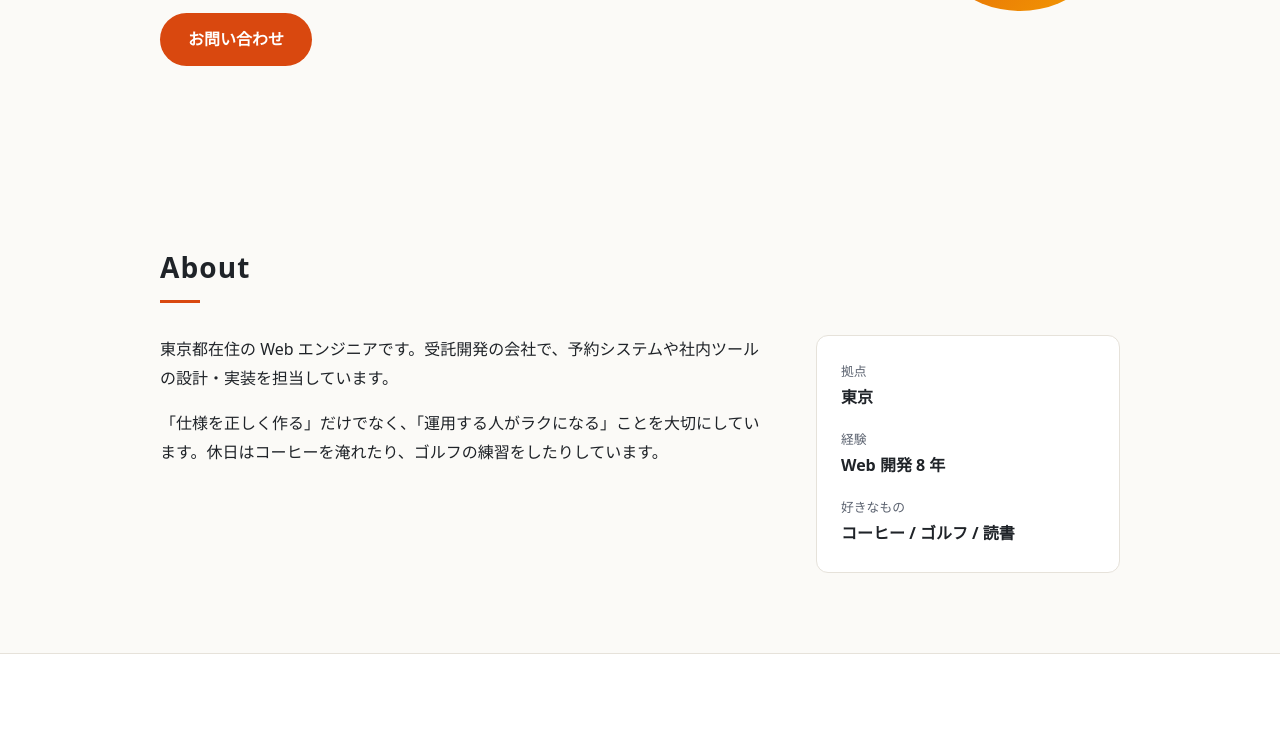
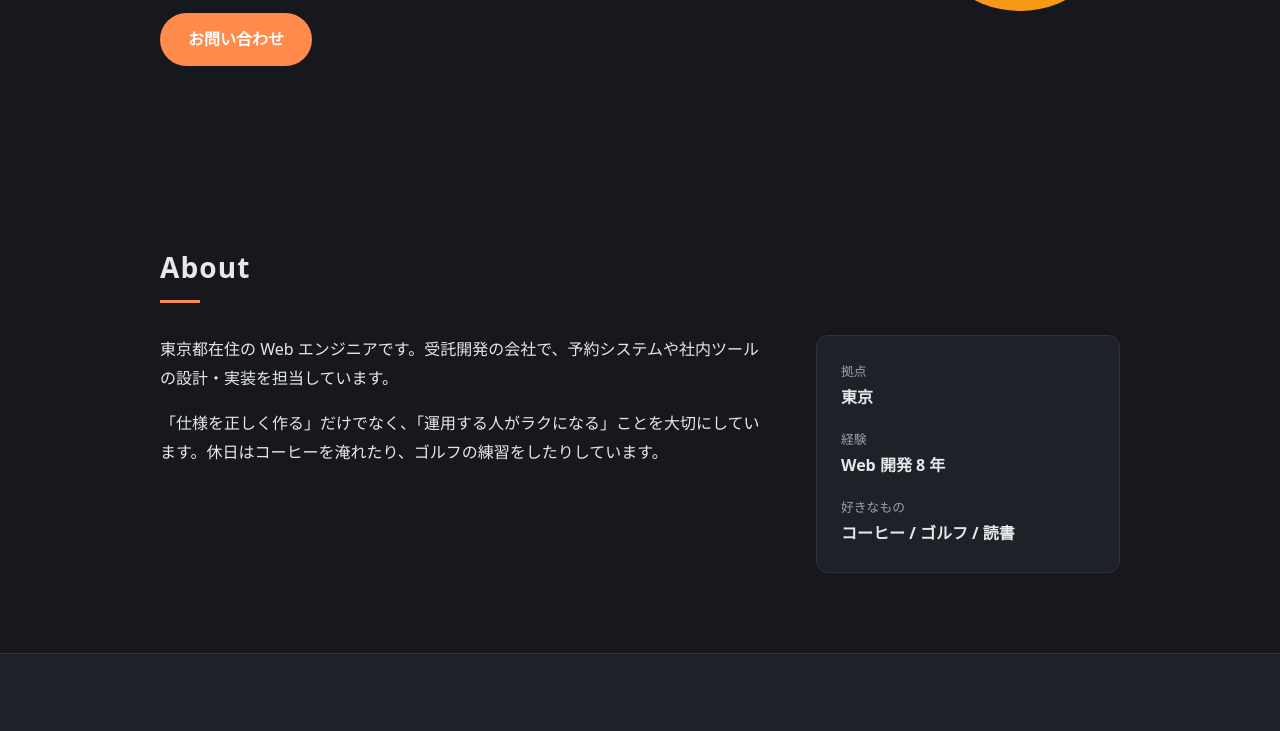
Before and after one commit to maaji-co-jp/yatsumonji-git-lesson, a website with bundled scripts: page index.html in a window 1280 px wide. Shown: the part 404-1135 px from the top of the page. Built offline with nearby package versions, Linux system fonts and the dark colour scheme.

Commit message:
style: OS 設定に合わせたダークモードを追加
Co-Authored-By: Claude Opus 5.5 <noreply@anthropic.com>

```diff
--- a/css/style.css
+++ b/css/style.css
@@ -10,6 +10,17 @@
   --space: 1rem;
   --content-width: 960px;
   --header-height: 64px;
+}
+
+@media (prefers-color-scheme: dark) {
+  :root {
+    --color-bg: #16181d;
+    --color-surface: #1e2128;
+    --color-text: #e6e8eb;
+    --color-muted: #9aa1ad;
+    --color-accent: #ff8a4c;
+    --color-border: #2e323b;
+  }
 }
 
 *,
```
